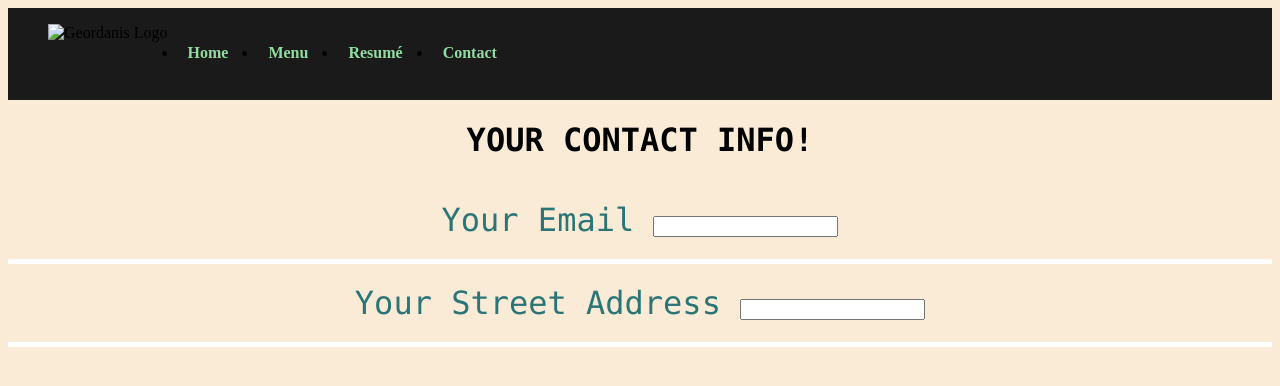
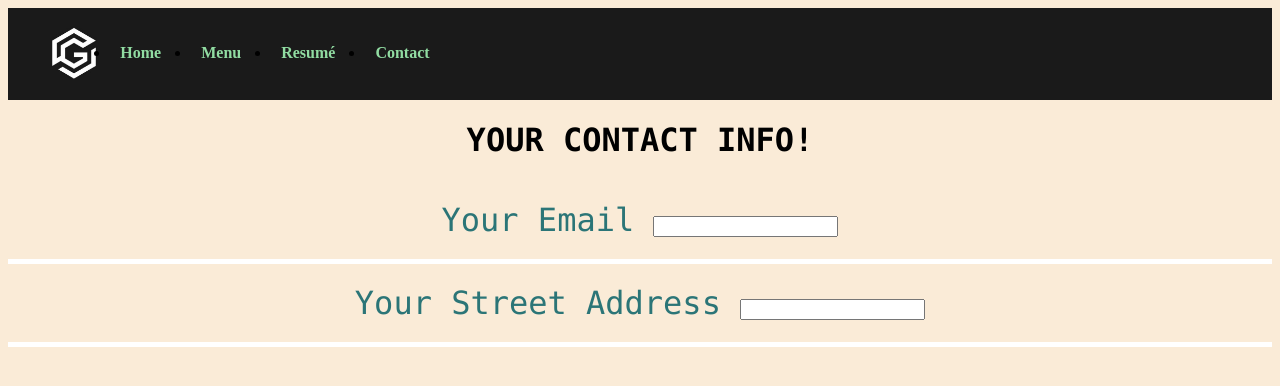
Before and after one commit to MasterG3O/Portfolio, a plain HTML site: page assets/contact.html in a window 1280 px wide. Drawn offline with Linux system fonts and the light colour scheme.

Commit message:
Made change to contact page

```diff
--- a/assets/contact.html
+++ b/assets/contact.html
@@ -11,7 +11,7 @@
         <div class = "container">
     <nav>
         <ul class="navbar">
-            <img src = "assets/Glogo.jpeg" alt ="Geordanis Logo">
+            <img src = "./images/Glogo.jpeg" alt ="Geordanis Logo">
             <li> <a href = "index.html">Home</a></li>
             <li> <a href = "#">Menu</a></li>
             <li> <a href = "#">Resumé</a></li>
```
